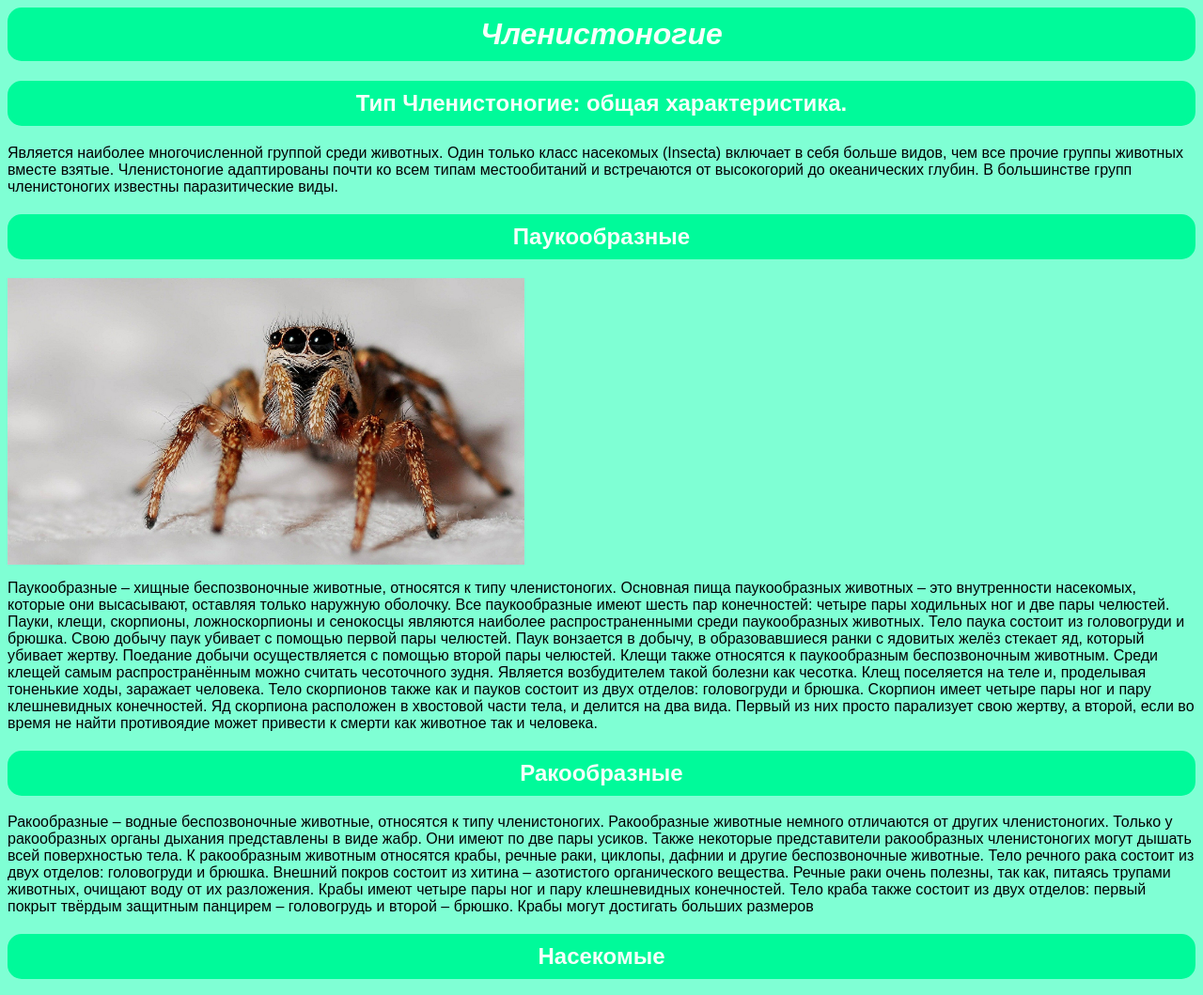
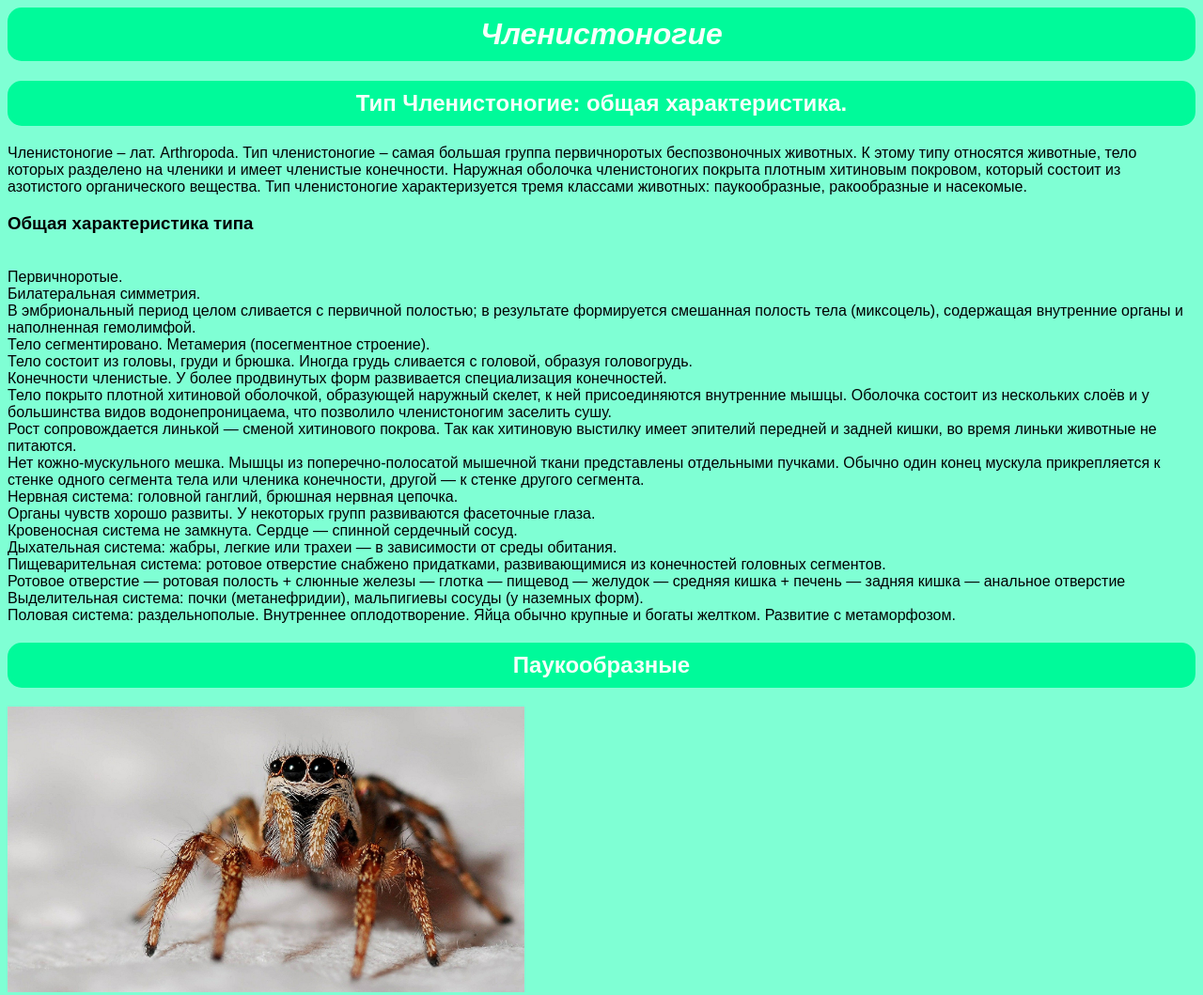
Before and after one commit to nika111111/vino, a plain HTML site: page index.html in a window 1280 px wide. Shown: the top 1059 px of the page at 94% size. Drawn offline with Linux system fonts and the light colour scheme.

Commit message:
Update index.html

```diff
--- a/index.html
+++ b/index.html
@@ -9,11 +9,25 @@
         <main>
           <h1><i>Членистоногие</i></h1>
             <h2 id="discount">Тип Членистоногие: общая характеристика.</h2>
-            <p>Является наиболее многочисленной группой среди животных. Один только класс насекомых (Insecta) включает в себя больше видов, чем все прочие группы животных вместе взятые.
-
-Членистоногие адаптированы почти ко всем типам местообитаний и встречаются от высокогорий до океанических глубин.
-
-В большинстве групп членистоногих известны паразитические виды.</p>
+            <p>Членистоногие – лат. Arthropoda. Тип членистоногие – самая большая группа первичноротых беспозвоночных животных. К этому типу относятся животные, тело которых разделено на членики и имеет членистые конечности. Наружная оболочка членистоногих покрыта плотным хитиновым покровом, который состоит из азотистого органического вещества. Тип членистоногие характеризуется тремя классами животных: паукообразные, ракообразные и насекомые.</p>
+            <h3>Общая характеристика типа</h3>
+            <p><br/>Первичноротые.
+<br/>Билатеральная симметрия.
+<br/>В эмбриональный период целом сливается с первичной полостью; в результате формируется смешанная полость тела (миксоцель), содержащая внутренние органы и наполненная гемолимфой.
+<br/>Тело сегментировано. Метамерия (посегментное строение).
+<br/>Тело состоит из головы, груди и брюшка. Иногда грудь сливается с головой, образуя головогрудь.
+<br/>Конечности членистые. У более продвинутых форм развивается специализация конечностей.
+<br/>Тело покрыто плотной хитиновой оболочкой, образующей наружный скелет, к ней присоединяются внутренние мышцы. Оболочка состоит из нескольких слоёв и у большинства видов водонепроницаема, что позволило членистоногим заселить сушу.
+<br/>Рост сопровождается линькой — сменой хитинового покрова. Так как хитиновую выстилку имеет эпителий передней и задней кишки, во время линьки животные не питаются.
+<br/>Нет кожно-мускульного мешка. Мышцы из поперечно-полосатой мышечной ткани представлены отдельными пучками. Обычно один конец мускула прикрепляется к стенке одного сегмента тела или членика конечности, другой — к стенке другого сегмента.
+<br/>Нервная система: головной ганглий, брюшная нервная цепочка.
+<br/>Органы чувств хорошо развиты. У некоторых групп развиваются фасеточные глаза.
+<br/>Кровеносная система не замкнута. Сердце — спинной сердечный сосуд.
+<br/>Дыхательная система: жабры, легкие или трахеи — в зависимости от среды обитания.
+<br/>Пищеварительная система: ротовое отверстие снабжено придатками, развивающимися из конечностей головных сегментов.
+<br/>Ротовое отверстие — ротовая полость + слюнные железы — глотка — пищевод — желудок — средняя кишка + печень — задняя кишка — анальное отверстие
+<br/>Выделительная система: почки (метанефридии), мальпигиевы сосуды (у наземных форм).
+<br/>Половая система: раздельнополые. Внутреннее оплодотворение. Яйца обычно крупные и богаты желтком. Развитие с метаморфозом.</p>
             <h2 id="discount">Паукообразные</h2>
             <img src="https://github.com/nika111111/vino/blob/main/spider-gbf55e0093_1920.jpg?raw=true" width="550px"/>
             <p>Паукообразные – хищные беспозвоночные животные, относятся к типу членистоногих. Основная пища паукообразных животных – это внутренности насекомых, которые они высасывают, оставляя только наружную оболочку. Все паукообразные имеют шесть пар конечностей: четыре пары ходильных ног и две пары челюстей. Пауки, клещи, скорпионы, ложноскорпионы и сенокосцы являются наиболее распространенными среди паукообразных животных. Тело паука состоит из головогруди и брюшка. Свою добычу паук убивает с помощью первой пары челюстей. Паук вонзается в добычу, в образовавшиеся ранки с ядовитых желёз стекает яд, который убивает жертву. Поедание добычи осуществляется с помощью второй пары челюстей. Клещи также относятся к паукообразным беспозвоночным животным. Среди клещей самым распространённым можно считать чесоточного зудня. Является возбудителем такой болезни как чесотка. Клещ поселяется на теле и, проделывая тоненькие ходы, заражает человека. Тело скорпионов также как и пауков состоит из двух отделов: головогруди и брюшка. Скорпион имеет четыре пары ног и пару клешневидных конечностей. Яд скорпиона расположен в хвостовой части тела, и делится на два вида. Первый из них просто парализует свою жертву, а второй, если во время не найти противоядие может привести к смерти как животное так и человека.<p>
```
